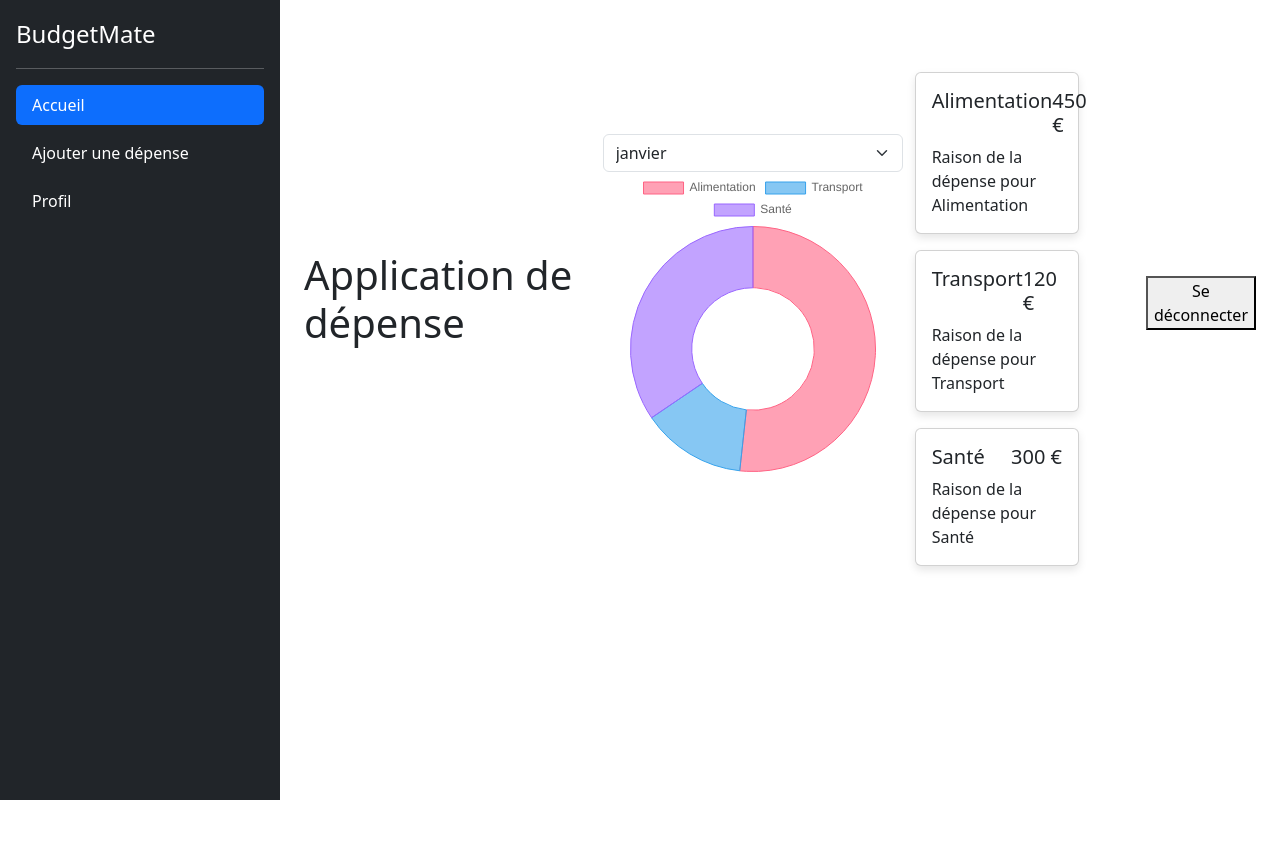
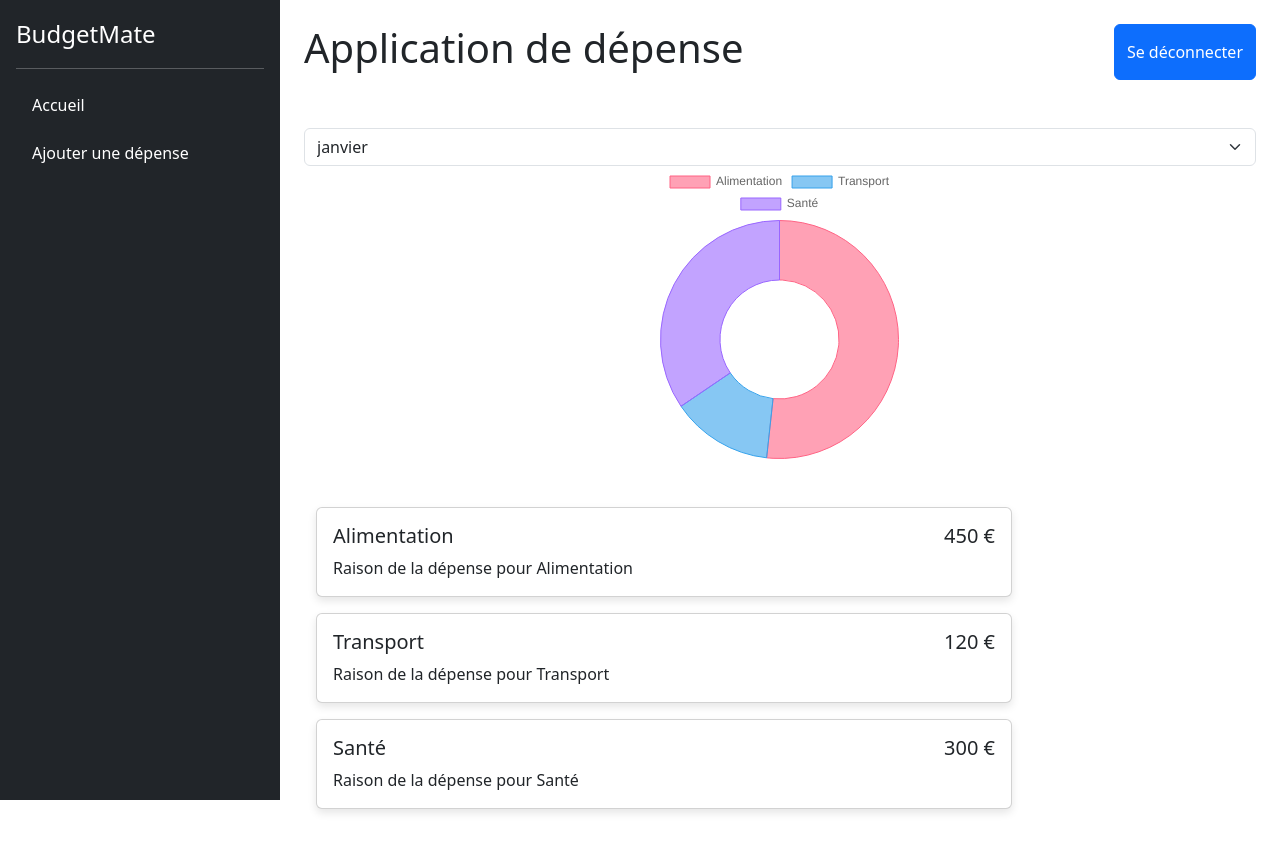
Before and after one commit to MRCThomas/budget_mate, a React (Vite) app: page / in a window 1280 px wide. Before the commit the page ends 800 px from the top, so only its background shows below. Built offline with nearby package versions, Linux system fonts and the light colour scheme; sample sign-in values are in the browser's storage.

Commit message:
the real last cmmit

```diff
--- a/src/components/Auth/Logout.jsx
+++ b/src/components/Auth/Logout.jsx
@@ -3,7 +3,7 @@
 const Logout = () => {
   const { logout } = useAuth();
 
-  return <button onClick={logout}>Se déconnecter</button>;
+  return <button onClick={logout} className='btn btn-primary'>Se déconnecter</button>;
 };
 
 export default Logout;
--- a/src/components/Chart/Chart.jsx
+++ b/src/components/Chart/Chart.jsx
@@ -53,8 +53,13 @@
     };
 
     return (
-        <div>
-            <Doughnut data={chartData} options={options} />
+        <div className='container'>
+            <div className='row justify-content-center'>
+                <div className='col-md-6 col-lg-4'>
+                    {/* Doughnut Chart */}
+                    <Doughnut data={chartData} options={options} />
+                </div>
+            </div>
         </div>
     );
 }
--- a/src/components/Sidebar/Sidebar.jsx
+++ b/src/components/Sidebar/Sidebar.jsx
@@ -12,13 +12,10 @@
                 <hr/>
                 <ul className="nav nav-pills flex-column mb-auto">
                     <li className="nav-item mb-2">
-                        <Link to="/" className="nav-link custom-a active" aria-current="page">Accueil</Link>
+                        <Link to="/" className="nav-link custom-a text-white" aria-current="page">Accueil</Link>
                     </li>
                     <li className="mb-2">
                         <Link to="add-expense" className="nav-link custom-a text-white">Ajouter une dépense</Link>
-                    </li>
-                    <li className="mb-2">
-                        <Link to="profil" className="nav-link custom-a text-white">Profil</Link>
                     </li>
                 </ul>
             </div>
--- a/src/components/Template.jsx
+++ b/src/components/Template.jsx
@@ -8,23 +8,27 @@
 export default function Template() {
   return (
     <>
-      <div className='container-fluid p-0 m-0'>
+      <div className='container-fluid p-0'>
         <div className='row g-0'>
           {/* Sidebar */}
           <Sidebar />
+
           {/* Contenu Principal */}
           <div className='col'>
+            <div className='d-flex justify-content-between p-4'>
+              <Header /> {/* Place le header en dehors du flex si tu veux qu'il reste en haut */}
+              <Logout /> {/* Logout pourrait être placé ailleurs selon tes besoins */}
+            </div>
             <div className='p-4'>
-              <div className='d-flex justify-content-between align-items-center'>
-                <Header />
-                <Outlet />
-                <Logout />
-              </div>
-              <Footer />
+              <main>
+                <Outlet /> {/* Affiche le contenu en fonction des routes */}
+              </main>
             </div>
+            <Footer />
           </div>
         </div>
       </div>
+
     </>
   );
 }
--- a/src/pages/AddExpense/AddExpense.jsx
+++ b/src/pages/AddExpense/AddExpense.jsx
@@ -29,10 +29,6 @@
         },
         body: JSON.stringify(formData),
       });
-
-      console.log('====================================');
-      console.log(response);
-      console.log('====================================');
 
       if (response.ok) {
         alert('Dépense ajoutée avec succès !');
```
